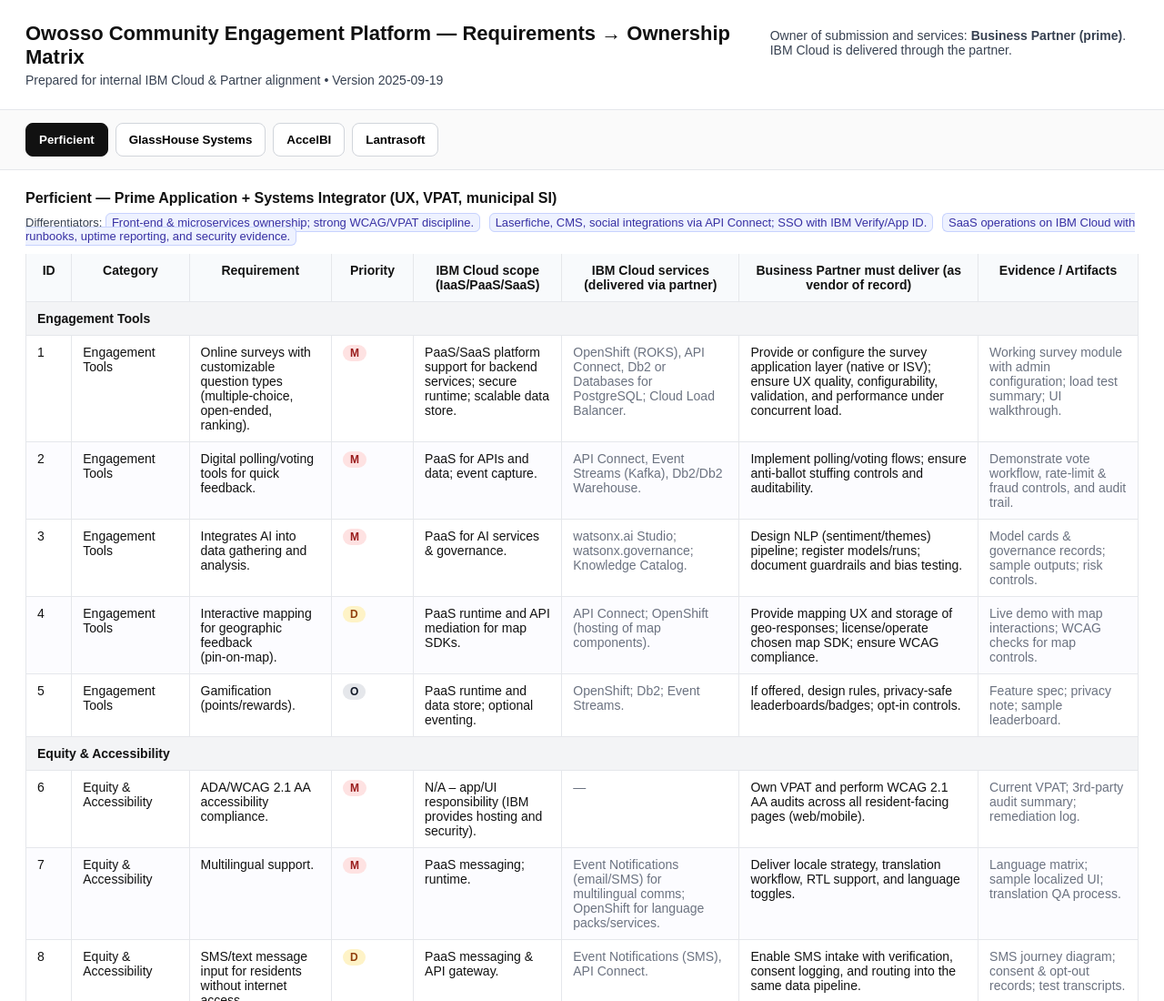
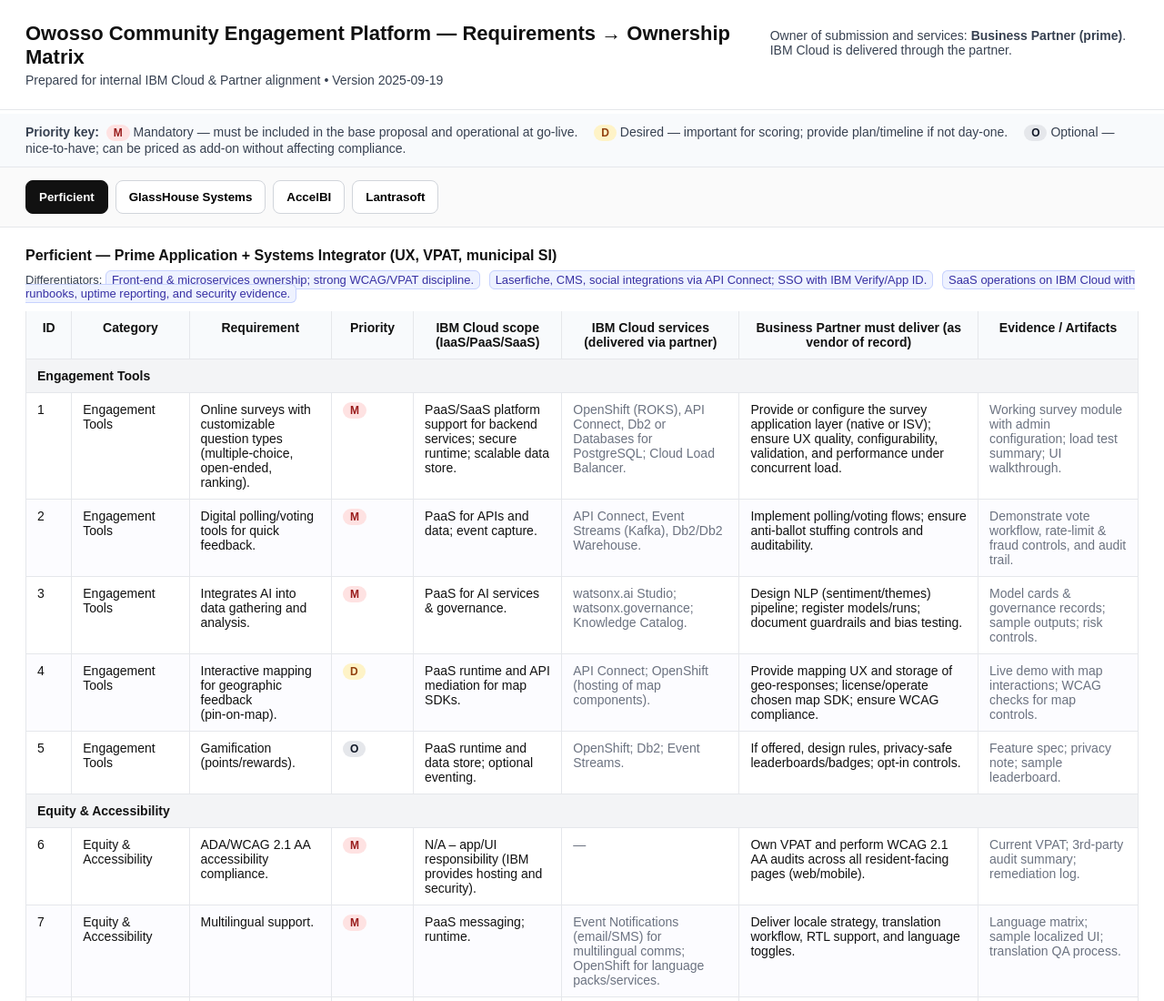
Before and after one commit to sm911/owosso-rfp, a plain HTML site: page owosso_rfp_requirements_owner_matrix_ibm_bp.html in a window 1280 px wide. Shown: the top 1100 px of the page at 91% size. Drawn offline with Linux system fonts and the light colour scheme.

Commit message:
Add files via upload

```diff
--- a/owosso_rfp_requirements_owner_matrix_ibm_bp.html
+++ b/owosso_rfp_requirements_owner_matrix_ibm_bp.html
@@ -47,6 +47,13 @@
 <div class='sub'>Prepared for internal IBM Cloud & Partner alignment • Version 2025-09-19</div></div>
 <div class='sub'>Owner of submission and services: <span class='dl'>Business Partner (prime)</span>. IBM Cloud is delivered through the partner.</div>
 </header>
+<div class='sub' style='padding:12px 28px;border-bottom:1px solid #e5e7eb;background:#f8fafc'>
+  <strong>Priority key:&nbsp;</strong>
+  <span class='badge M' title='Mandatory'>M</span>&nbsp;<span style='margin-right:14px'>Mandatory — must be included in the base proposal and operational at go‑live.</span>
+  <span class='badge D' title='Desired'>D</span>&nbsp;<span style='margin-right:14px'>Desired — important for scoring; provide plan/timeline if not day‑one.</span>
+  <span class='badge O' title='Optional'>O</span>&nbsp;<span>Optional — nice‑to‑have; can be priced as add‑on without affecting compliance.</span>
+</div>
+
 <div class='tabs'>
 <button class='tab' data-name='Perficient' onclick="activateTab('Perficient')">Perficient</button>
 <button class='tab' data-name='GlassHouse Systems' onclick="activateTab('GlassHouse Systems')">GlassHouse Systems</button>
```
